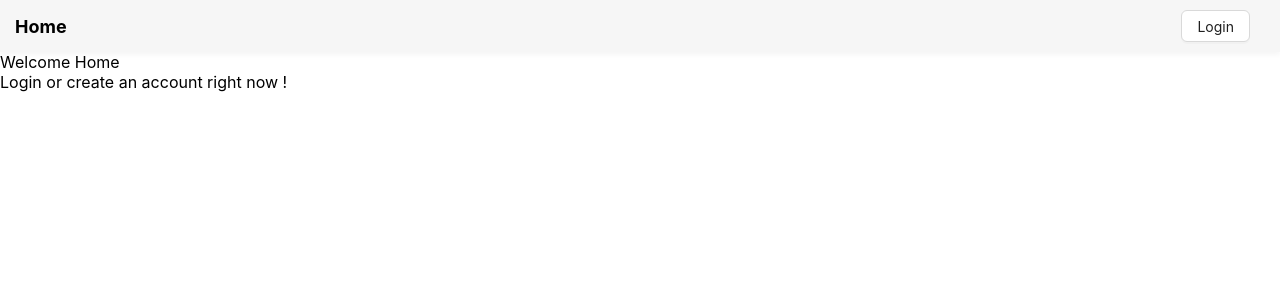
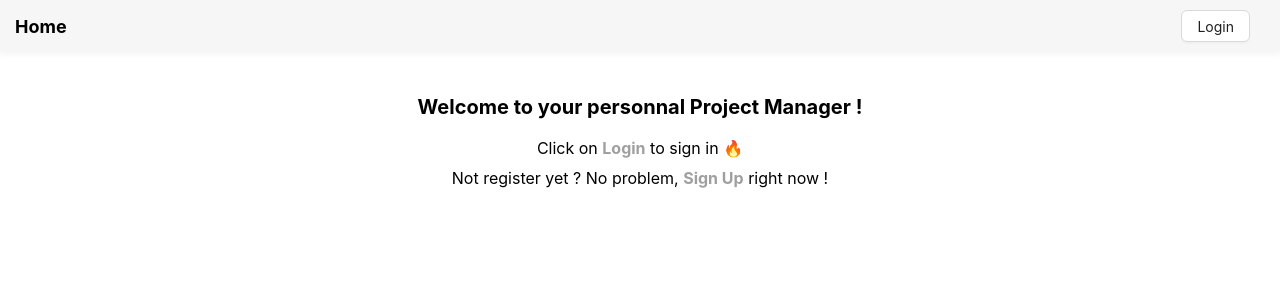
Before and after one commit to Raven0uss/pmanager_client, a React (Create React App) app: page / in a window 1280 px wide. Shown: the top 300 px of the page. Built offline with nearby package versions, Linux system fonts and the light colour scheme.

Commit message:
Home has been done - have to manage issue Editor

```diff
--- a/src/components/Editor/index.jsx
+++ b/src/components/Editor/index.jsx
@@ -39,18 +39,30 @@ const Editor = (props) => {
           setLoading(false);
           return;
         }
-        const response = await getProjectAPI(projectId).catch(() => {
+        getProjectAPI(projectId)
+          .then((response) => {
+            setContent(
+              JSON.stringify(JSON.parse(response.data.content), null, 4)
+            );
+            setName(() => currentName);
+            setLoading(false);
+          })
+          .catch(() => {
             setEditorOpen(() => ({
               isOpen: false,
               isNew: false,
               projectId: null,
             }));
+            setLoading(false);
           });
-        setContent(JSON.stringify(JSON.parse(response.data.content), null, 4));
-        setName(() => currentName);
-        setLoading(false);
       }
     })();
+
+    return () => {
+      setContent("");
+      editorRef.current = null;
+      console.log("lol");
+    };
     // This warning strange, it brokes, only isOpen is handy here
     // eslint-disable-next-line react-hooks/exhaustive-deps
   }, [isOpen]);
@@ -125,7 +137,11 @@ const Editor = (props) => {
         <Loading />
       ) : (
         <>
-          <Input value={name} onChange={(e) => setName(e.target.value)} />
+          <Input
+            value={name}
+            onChange={(e) => setName(e.target.value)}
+            placeholder="Choose an app name"
+          />
           <JSONEditor
             name={name}
             content={content}
--- a/src/components/RegisterForm/index.jsx
+++ b/src/components/RegisterForm/index.jsx
@@ -87,7 +87,7 @@ const RegisterForm = ({ setToken }) => {
         }}
         disabled={!username || !password || !confirmPassword}
       >
-        Register now :)
+        Register now 💪
       </Button>
     </div>
   );
--- a/src/pages/Apps.jsx
+++ b/src/pages/Apps.jsx
@@ -13,7 +13,6 @@ import {
   NoProjectsFounds,
   NoProjectsExists,
 } from "./Apps.styled";
-import moment from "moment";
 import Editor from "../components/Editor";
 import { useDispatch, useSelector } from "react-redux";
 import { deleteApps, setApps } from "../redux/apps/appSlice";
@@ -50,7 +49,7 @@ const Apps = ({ isAuth }) => {
         }
       setLoading(false);
     })();
-  }, [isAuth]);
+  }, [isAuth, dispatch]);
 
   const openNewApp = () => {
     setEditorOpen({
--- a/src/pages/Home.jsx
+++ b/src/pages/Home.jsx
@@ -1,13 +1,33 @@
-import React from 'react';
-import withAuth from '../hoc/withAuth';
+import React from "react";
+import withAuth from "../hoc/withAuth";
+import { HomeContainer, HomeSubtitle, HomeTitle, Link } from "./Home.styled";
 
 const Home = ({ isAuth }) => {
-    return (
-        <React.Fragment>
-            <div>Welcome Home</div>
-            {isAuth ? <div>Check my projects</div> : <div>Login or create an account right now !</div>}
-        </React.Fragment>
-    )
+  return (
+    <HomeContainer>
+      <HomeTitle>Welcome to your personnal Project Manager !</HomeTitle>
+      <HomeSubtitle>
+        {isAuth ? (
+          <div>
+            Click on <Link to="/apps">Apps</Link> to manage your projects 💻
+          </div>
+        ) : (
+          <>
+            <div>
+              Click on <Link to="/login">Login</Link> to sign in 🔥
+            </div>
+            <div>
+              Not register yet ? No problem,{" "}
+              <Link to="/login" state={{ tabIndex: 1 }}>
+                Sign Up
+              </Link>{" "}
+              right now !
+            </div>
+          </>
+        )}
+      </HomeSubtitle>
+    </HomeContainer>
+  );
 };
 
 export default withAuth({ redirect: false })(Home);
--- /dev/null
+++ b/src/pages/Home.styled.js
@@ -0,0 +1,35 @@
+import { NavLink } from "react-router-dom";
+import styled from "styled-components";
+
+const HomeContainer = styled.div`
+  display: flex;
+  flex-direction: column;
+  align-items: center;
+  padding-top: 30px;
+`;
+
+const HomeTitle = styled.h1`
+  font-size: 20px;
+`;
+
+const HomeSubtitle = styled.div`
+  font-size: 16px;
+  & div {
+    text-align: center;
+    margin-top: 5px;
+    margin-bottom: 10px;
+  }
+`;
+
+const Link = styled(NavLink)`
+  color: #606060;
+  text-decoration: none;
+  opacity: 0.6;
+  font-weight: bold;
+  &:hover {
+    opacity: 1;
+    transition: 0.5s;
+  }
+`;
+
+export { HomeTitle, HomeContainer, HomeSubtitle, Link };
--- a/src/pages/Login.jsx
+++ b/src/pages/Login.jsx
@@ -3,13 +3,17 @@ import axios from "axios";
 import useToken, { clearToken } from "../hooks/useToken";
 import { get } from "lodash";
 import { useNavigate } from "react-router";
+import { useLocation } from "react-router-dom";
 import LoginForm from "../components/LoginForm";
 import RegisterForm from "../components/RegisterForm";
 import Loading from "../navigation/Loading";
 
 const Login = () => {
+  const location = useLocation();
   const [loading, setLoading] = React.useState(true);
-  const [tabIndex, setTabIndex] = React.useState(0);
+  const [tabIndex, setTabIndex] = React.useState(
+    get(location, "state.tabIndex", 0)
+  );
 
   const { token, setToken } = useToken();
   const navigate = useNavigate();
```
Lines whose indentation alone changed are shown as unchanged.
